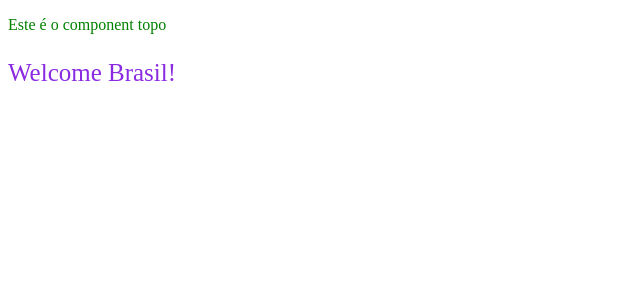
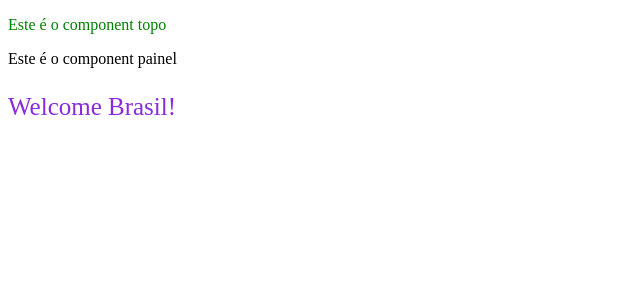
Before and after one commit to cardosoaline/app_one, an Angular app: page / in a window 1280 px wide. Shown: the top 300 px of the page, without its empty margins (0-640 px from the left). Built offline with nearby package versions, Linux system fonts and the light colour scheme.

Commit message:
gerado painel da page

```diff
--- a/src/app/app.component.html
+++ b/src/app/app.component.html
@@ -1,2 +1,3 @@
 <app-topo></app-topo>
+<app-painel></app-painel>
 <p>{{title}} Brasil!</p>
--- a/src/app/app.module.ts
+++ b/src/app/app.module.ts
@@ -3,11 +3,13 @@
 
 import { AppComponent } from './app.component';
 import { TopoComponent } from './topo/topo.component';
+import { PainelComponent } from './painel/painel.component';
 
 @NgModule({
   declarations: [
     AppComponent,
-    TopoComponent
+    TopoComponent,
+    PainelComponent
   ],
   imports: [
     BrowserModule
--- /dev/null
+++ b/src/app/painel/painel.component.html
@@ -0,0 +1 @@
+<p>Este é o component painel</p>
--- /dev/null
+++ b/src/app/painel/painel.component.ts
@@ -0,0 +1,15 @@
+import { Component, OnInit } from '@angular/core';
+
+@Component({
+  selector: 'app-painel',
+  templateUrl: './painel.component.html',
+  styleUrls: ['./painel.component.css']
+})
+export class PainelComponent implements OnInit {
+
+  constructor() { }
+
+  ngOnInit(): void {
+  }
+
+}
```
Also changed, not shown: src/app/painel/painel.component.css (added).
